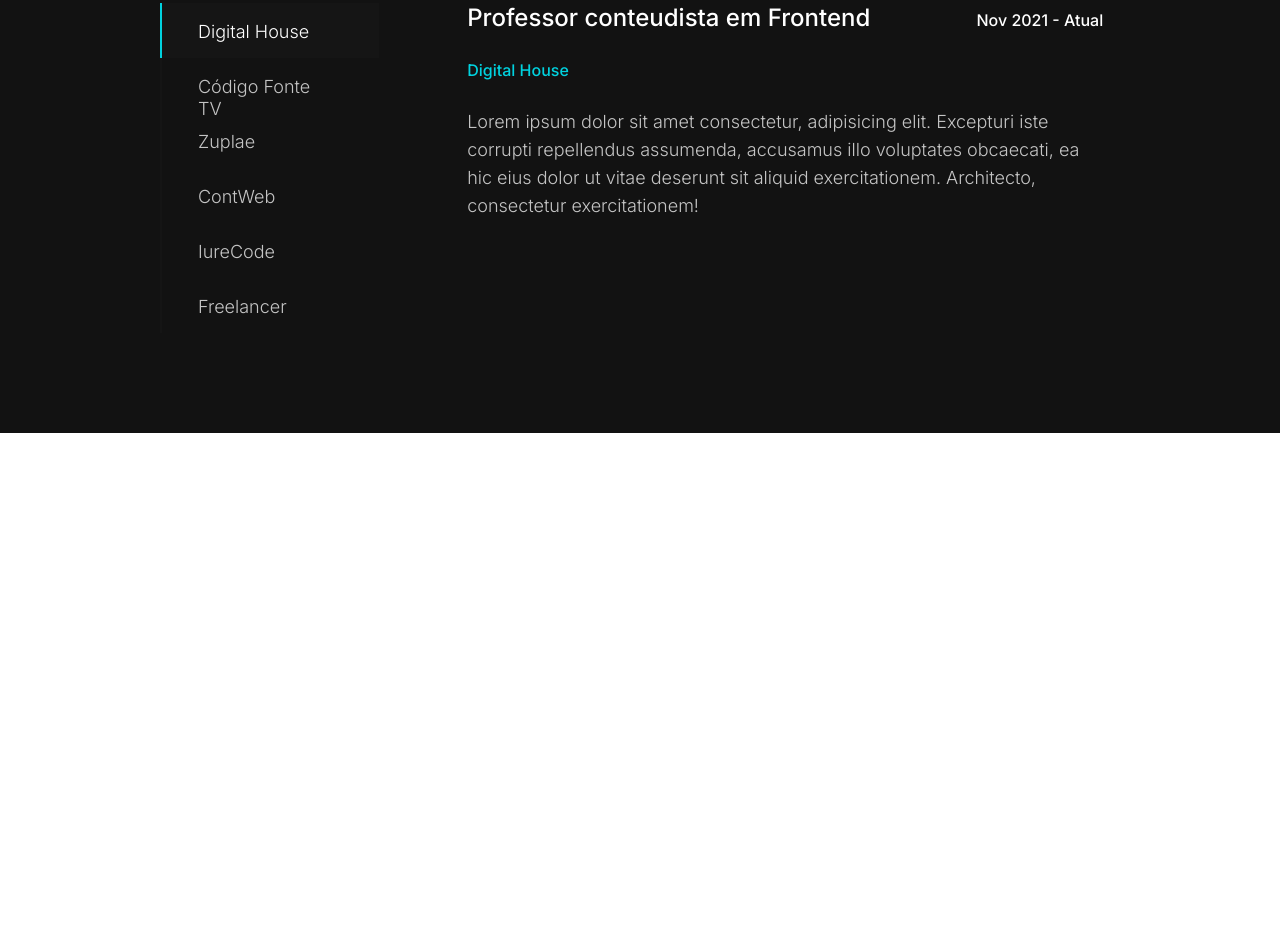
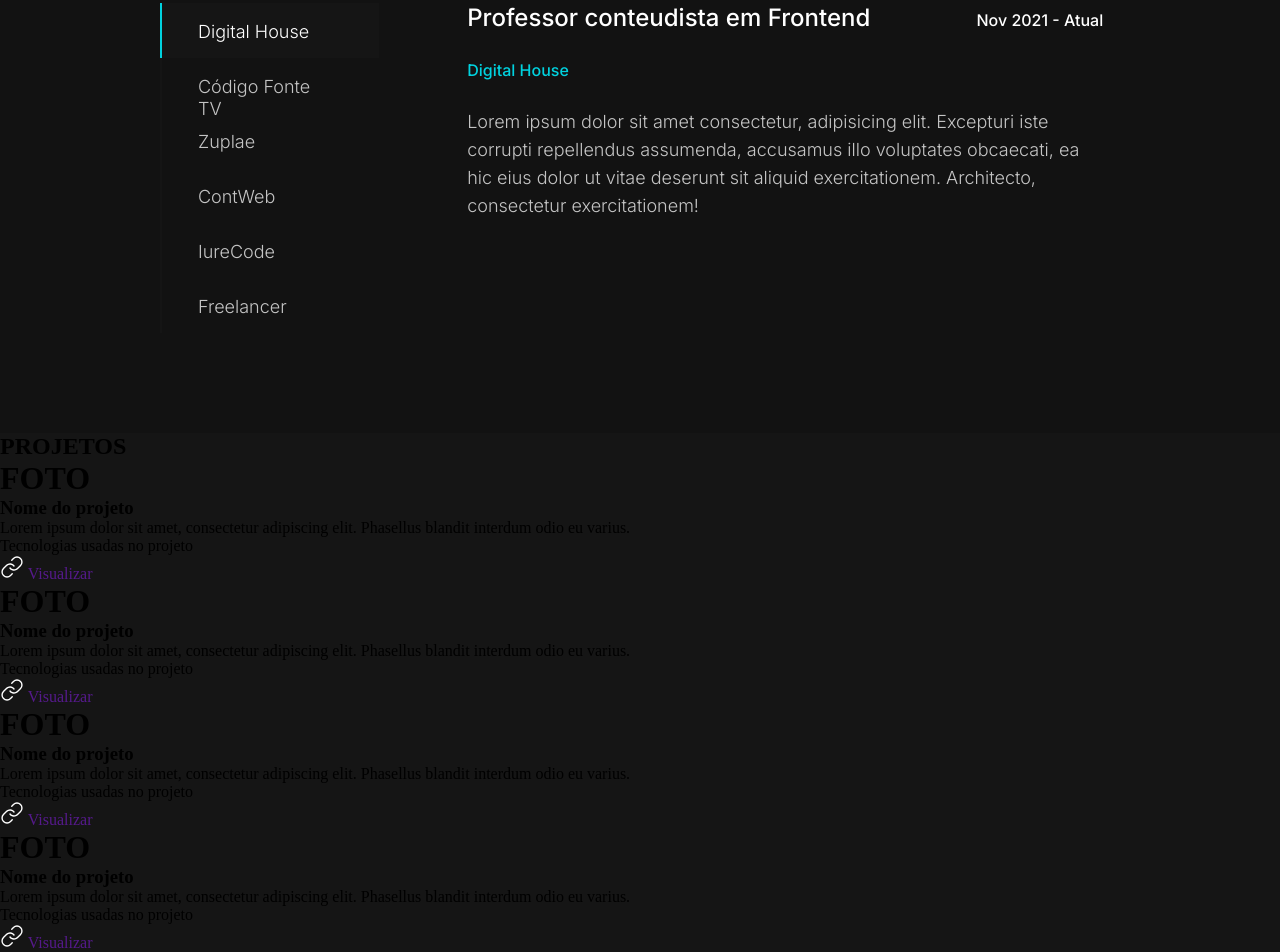
Before and after one commit to zairobastos/portfolio-zb, a website: page index.html in a window 1280 px wide. Shown: the part 1441-2393 px from the top of the page. Before the commit the page ends 1874 px from the top, so only its background shows below. Drawn offline with Linux system fonts and the light colour scheme.

Commit message:
Estrutura html finalizada

```diff
--- a/index.html
+++ b/index.html
@@ -124,6 +124,75 @@
 					</div>
 				</div>
 			</div>
+			<div class="projetos">
+				<h2>PROJETOS</h2>
+				<div class="listagem">
+					<div class="p1">
+						<div>
+							<figure>
+								<h1>FOTO</h1>
+							</figure>
+							<h3>Nome do projeto</h3>
+							<p>
+								Lorem ipsum dolor sit amet, consectetur adipiscing elit.
+								Phasellus blandit interdum odio eu varius.
+							</p>
+							<p>Tecnologias usadas no projeto</p>
+							<a href="">
+								<img src="assets/projetos/link.svg" alt="link" />
+								Visualizar
+							</a>
+						</div>
+						<div>
+							<figure>
+								<h1>FOTO</h1>
+							</figure>
+							<h3>Nome do projeto</h3>
+							<p>
+								Lorem ipsum dolor sit amet, consectetur adipiscing elit.
+								Phasellus blandit interdum odio eu varius.
+							</p>
+							<p>Tecnologias usadas no projeto</p>
+							<a href="">
+								<img src="assets/projetos/link.svg" alt="link" />
+								Visualizar
+							</a>
+						</div>
+					</div>
+					<div class="p1">
+						<div>
+							<figure>
+								<h1>FOTO</h1>
+							</figure>
+							<h3>Nome do projeto</h3>
+							<p>
+								Lorem ipsum dolor sit amet, consectetur adipiscing elit.
+								Phasellus blandit interdum odio eu varius.
+							</p>
+							<p>Tecnologias usadas no projeto</p>
+							<a href="">
+								<img src="assets/projetos/link.svg" alt="link" />
+								Visualizar
+							</a>
+						</div>
+						<div>
+							<figure>
+								<h1>FOTO</h1>
+							</figure>
+							<h3>Nome do projeto</h3>
+							<p>
+								Lorem ipsum dolor sit amet, consectetur adipiscing elit.
+								Phasellus blandit interdum odio eu varius.
+							</p>
+							<p>Tecnologias usadas no projeto</p>
+							<a href="">
+								<img src="assets/projetos/link.svg" alt="link" />
+								Visualizar
+							</a>
+						</div>
+					</div>
+				</div>
+			</div>
 		</main>
 	</body>
 </html>
```
Also changed, not shown: assets/projetos/link.svg (added), styles/projetos.css (added).
